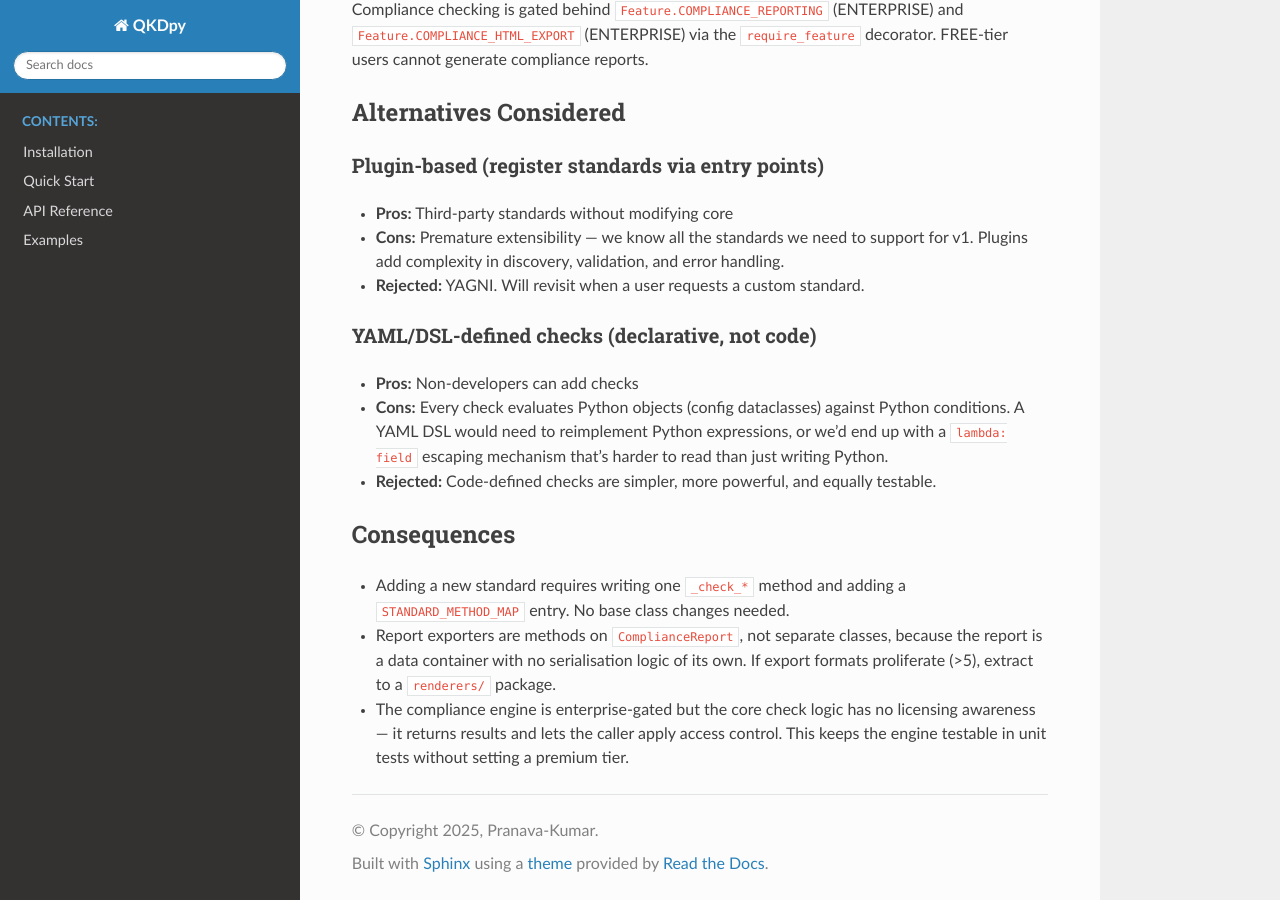
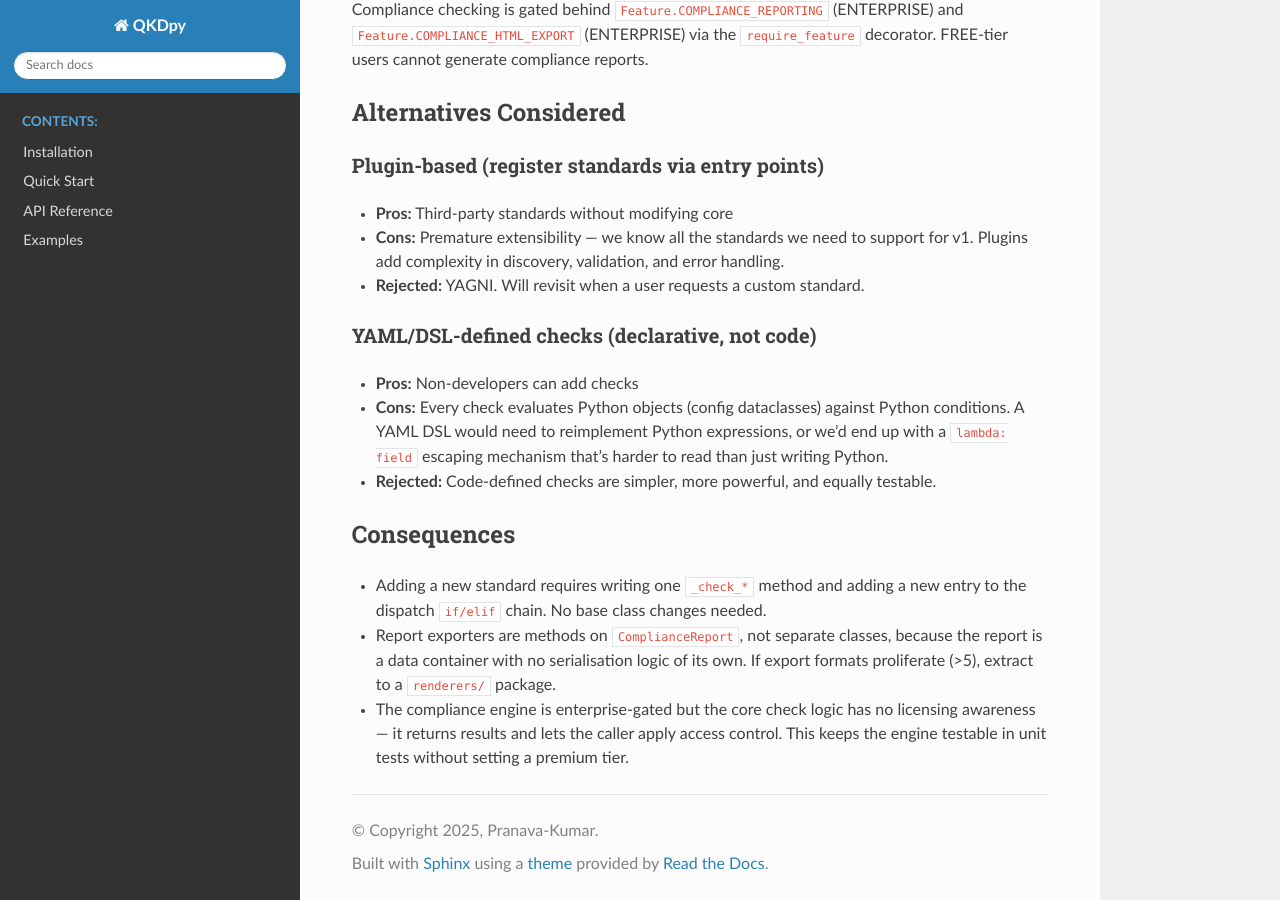
Before and after one commit to Pranava-Kumar/qkdpy, a Sphinx documentation site: the page built from docs/decisions/ADR-003-compliance-architecture.md, in a window 1280 px wide and 900 px high, scrolled down 1830 px. Built offline with Sphinx 7.4.7 and the Read the Docs theme 3.1.0, drawn with Linux system fonts in a browser that asks for light colours.

Commit message:
fix: Remove remaining STANDARD_METHOD_MAP reference in ADR-003 consequences

```diff
--- a/docs/decisions/ADR-003-compliance-architecture.md
+++ b/docs/decisions/ADR-003-compliance-architecture.md
@@ -101,7 +101,7 @@ reports.
 ## Consequences
 
 - Adding a new standard requires writing one `_check_*` method and adding a
-  `STANDARD_METHOD_MAP` entry.  No base class changes needed.
+  new entry to the dispatch ``if/elif`` chain.  No base class changes needed.
 - Report exporters are methods on `ComplianceReport`, not separate classes,
   because the report is a data container with no serialisation logic of its
   own.  If export formats proliferate (>5), extract to a `renderers/` package.
```
